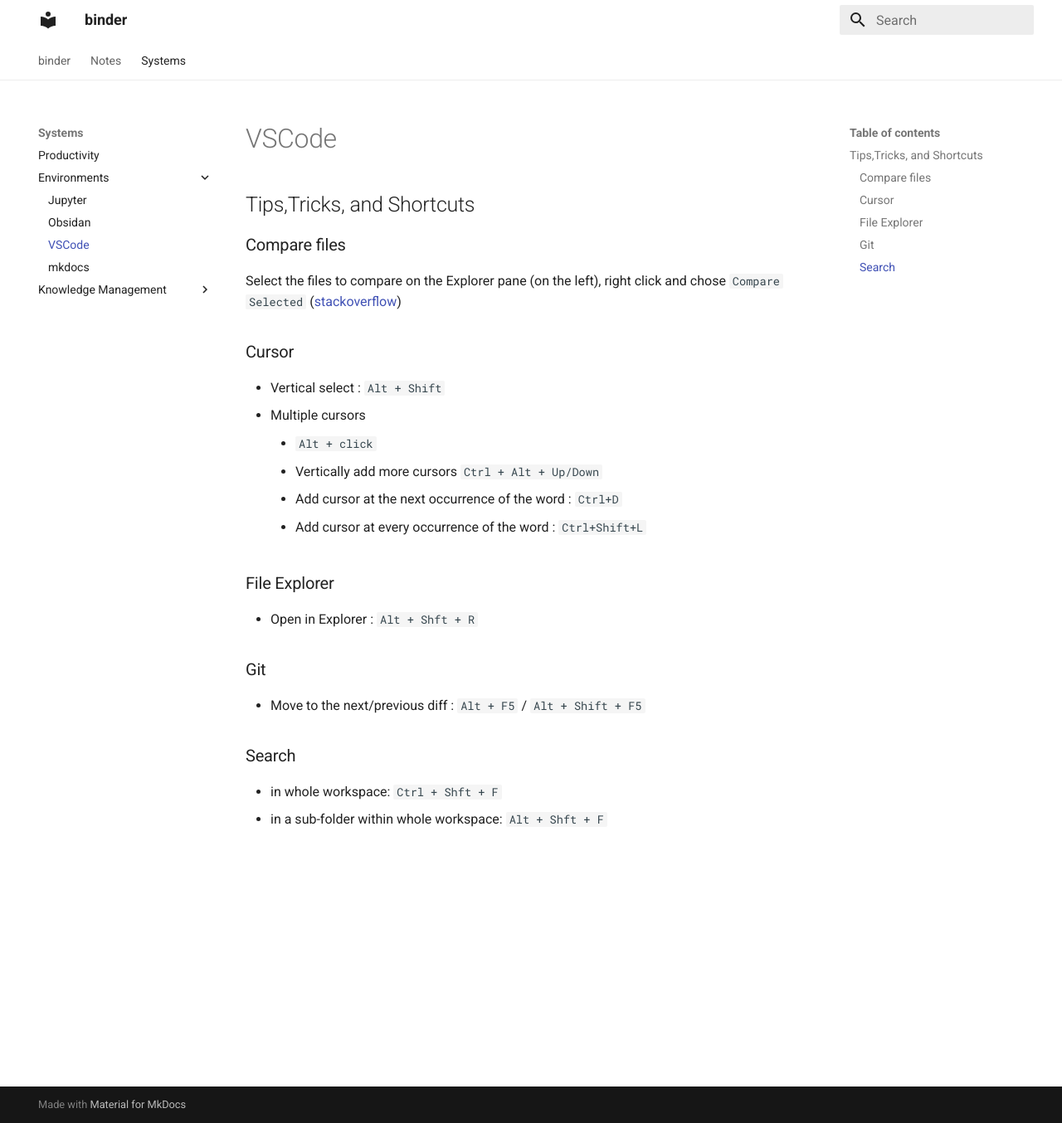
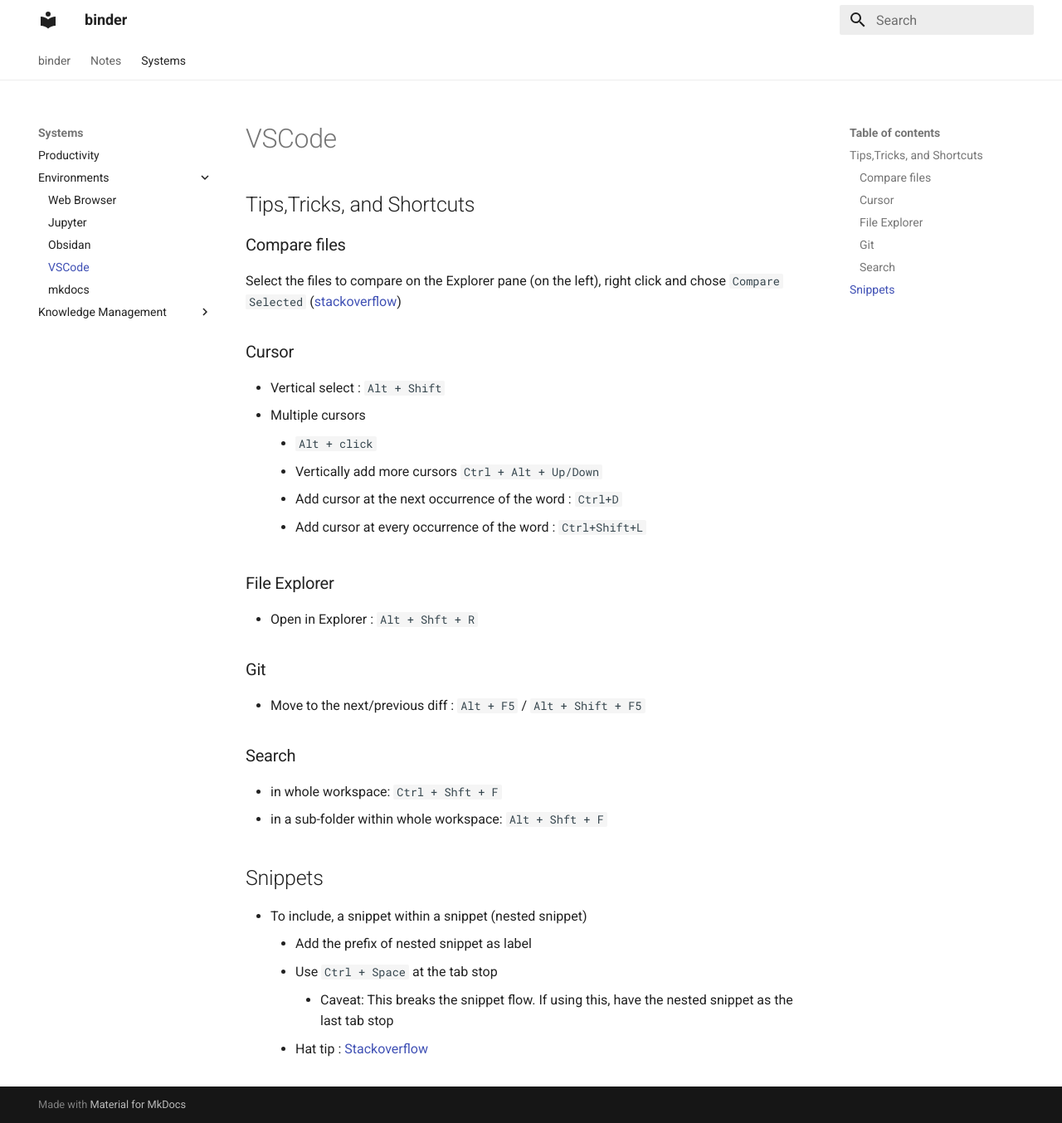
Before and after one commit to jobindj/binder, an MkDocs documentation site: the page built from docs/Systems/Environments/VSCode.md, in a window 1280 px wide and 1354 px high. Shown: the whole window at 83% size. Built offline with MkDocs 1.6.1 and Material for MkDocs 9.7.7, drawn with Linux system fonts in a browser that asks for light colours.

Commit message:
Revert CNAME and add VSCode Snippets

```diff
--- a/docs/Systems/Environments/VSCode.md
+++ b/docs/Systems/Environments/VSCode.md
@@ -30,3 +30,11 @@ Select the files to compare on the Explorer pane (on the left), right click and
 
 - in whole workspace:  `Ctrl + Shft + F`
 - in a sub-folder within whole workspace:  `Alt + Shft + F`
+
+## Snippets
+
+- To include, a snippet within a snippet (nested snippet)
+	- Add the prefix of nested snippet as label
+	- Use `Ctrl + Space` at the tab stop
+		- Caveat: This breaks the snippet flow. If using this, have the nested snippet as the last tab stop
+	- Hat tip : [Stackoverflow](https://stackoverflow.com/questions/58566363/vscode-nested-snippets-or-include-a-snippet-inside-another-snippet)
```
Also changed, not shown: docs/Systems/Environments/Browser.md (added, +15 -0 lines), 1 other file.
